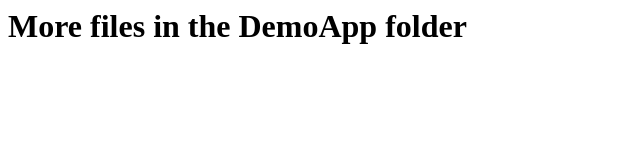
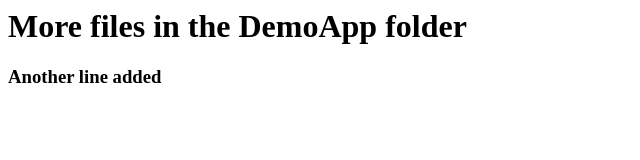
Before and after one commit to github-2018-zensar/online-repo, a plain HTML site: page index.html in a window 1280 px wide. Shown: the whole page, without its empty margins (0-640 px from the left). Drawn offline with Linux system fonts and the light colour scheme.

Commit message:
added one more line

```diff
--- a/index.html
+++ b/index.html
@@ -2,5 +2,6 @@
     <head></head>
     <body>
         <h1>More files in the DemoApp folder</h1>
+        <h3>Another line added</h3>
     </body>
 </html>
```
